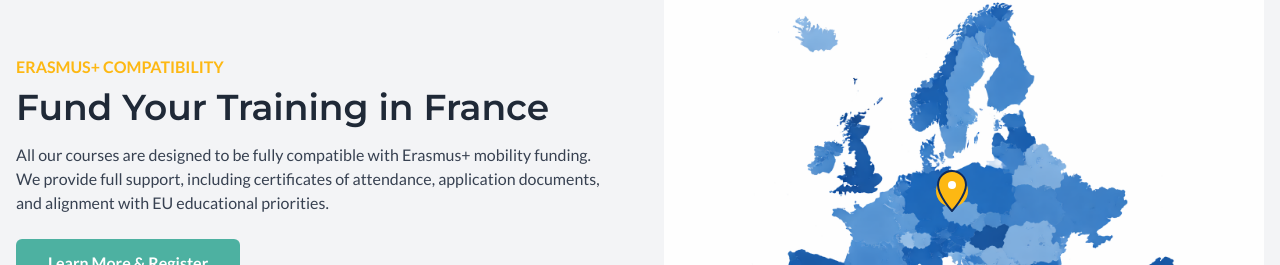
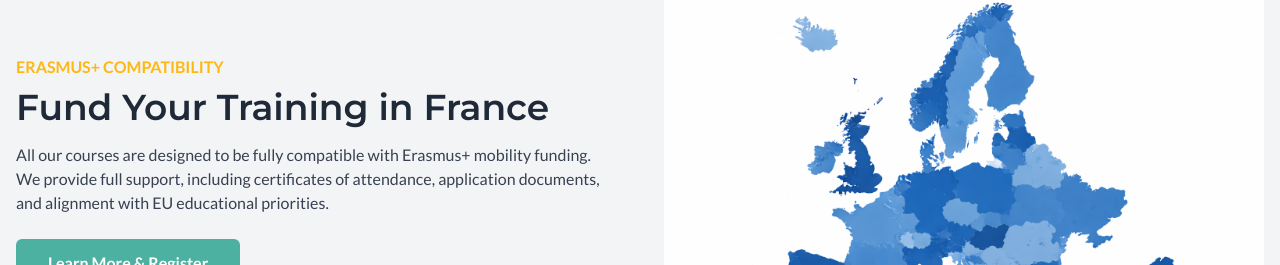
Before and after one commit to louismaillet/CLIL_Academy, a React (Vite) app: page / in a window 1280 px wide. Shown: the part 1314-1579 px from the top of the page. Built offline with nearby package versions, Linux system fonts and the light colour scheme.

Commit message:
del point

```diff
--- a/src/pages/Home.jsx
+++ b/src/pages/Home.jsx
@@ -92,7 +92,6 @@
           </div>
           <div className="relative">
             <img src={europeMap} alt="Map of Europe" className="rounded-lg" />
-            <img src="/images/pin.svg" alt="Pin on Chartres" className="absolute" style={{ width: '48px', height: '48px', top: '55%', left: '48%', transform: 'translate(-50%, -50%)' }} />
           </div>
         </div>
       </section>
```
